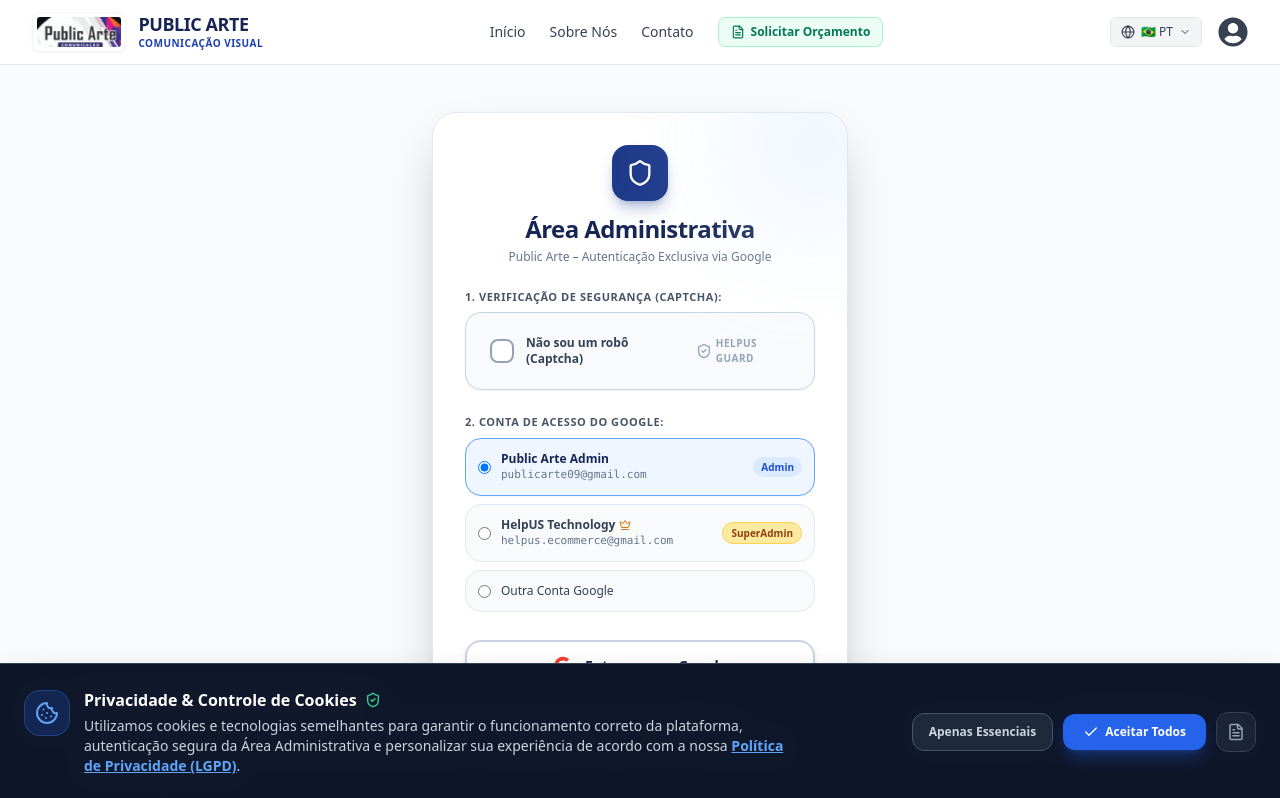
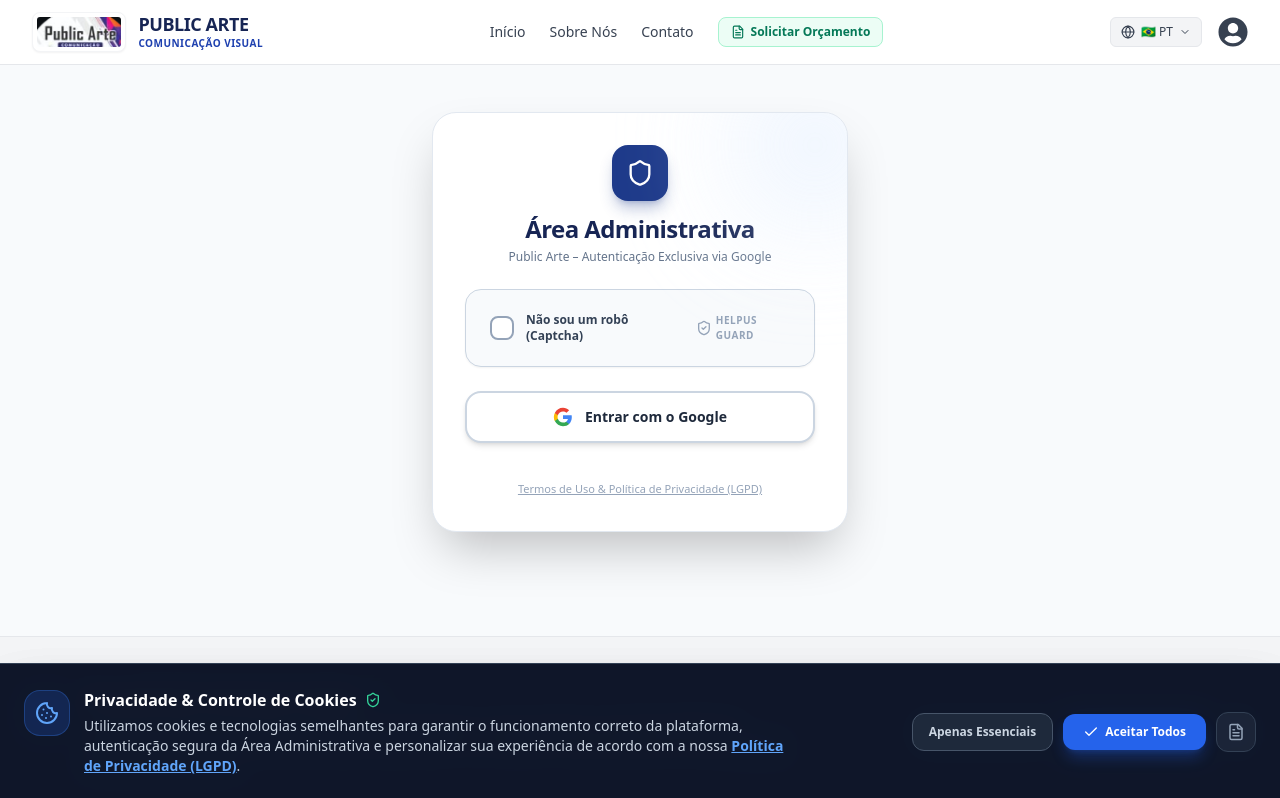
Before and after one commit to HelpUSA/publicarte, a React (Vite) app: page /login in a window 1280 px wide. Shown: the top 798 px of the page. Built offline with nearby package versions, Linux system fonts and the light colour scheme.

Commit message:
refactor: Remove account selector section from login page, keeping only Captcha and single Google login button

```diff
--- a/src/pages/Login.jsx
+++ b/src/pages/Login.jsx
@@ -5,7 +5,7 @@
 import CookieBanner from '../components/CookieBanner';
 import CaptchaWidget from '../components/CaptchaWidget';
 import { useLanguage } from '../lib/i18n';
-import { Shield, AlertCircle, CheckCircle2, ExternalLink, Chrome, Crown } from 'lucide-react';
+import { Shield, AlertCircle, CheckCircle2, ExternalLink } from 'lucide-react';
 
 export default function Login() {
   const { t } = useLanguage();
@@ -14,10 +14,6 @@
   const [loading, setLoading] = useState(false);
   const [captchaVerified, setCaptchaVerified] = useState(false);
   const [captchaError, setCaptchaError] = useState('');
-
-  // Seleção direta da conta do Google (sem modal/segunda tela)
-  const [selectedGoogleAccount, setSelectedGoogleAccount] = useState('publicarte09@gmail.com');
-  const [customGoogleEmail, setCustomGoogleEmail] = useState('');
 
   const navigate = useNavigate();
 
@@ -36,7 +32,7 @@
     }
   };
 
-  // Ação ao Clicar em "Entrar com o Google"
+  // Ação ao Clicar no Único Botão "Entrar com o Google"
   const handleGoogleLogin = (e) => {
     e?.preventDefault();
     setErro('');
@@ -49,16 +45,12 @@
 
     setLoading(true);
 
-    const targetEmail = (selectedGoogleAccount === 'outra' ? customGoogleEmail : selectedGoogleAccount).trim().toLowerCase();
+    // Autenticação direta com a Conta Padrão Google (publicarte09@gmail.com) ou SuperAdmin (helpus.ecommerce@gmail.com)
+    // Se o usuário já possuir sessão prévia de SuperAdmin ou e-mail registrado, preserva a permissão
+    const storedUser = JSON.parse(localStorage.getItem('usuario') || '{}');
+    const isSuperAdmin = storedUser.email === 'helpus.ecommerce@gmail.com' || storedUser.tipo === 'superadmin';
 
-    if (!targetEmail) {
-      setLoading(false);
-      setErro('Por favor, insira o seu e-mail do Google.');
-      return;
-    }
-
-    // 1. SuperAdmin (helpus.ecommerce@gmail.com)
-    if (targetEmail === 'helpus.ecommerce@gmail.com') {
+    if (isSuperAdmin) {
       openAdminInNewTab({
         nome: 'HelpUS Technology (SuperAdmin)',
         email: 'helpus.ecommerce@gmail.com',
@@ -66,31 +58,14 @@
         superAdminAccess: true,
         loginMethod: 'google_oauth'
       });
-      return;
-    }
-
-    // 2. Administrador Public Arte (publicarte09@gmail.com ou gmai.com)
-    if (
-      targetEmail === 'publicarte09@gmail.com' ||
-      targetEmail === 'publicarte09@gmai.com' ||
-      targetEmail.includes('publicarte')
-    ) {
+    } else {
       openAdminInNewTab({
         nome: 'Public Arte Admin',
         email: 'publicarte09@gmail.com',
         tipo: 'admin',
         loginMethod: 'google_oauth'
       });
-      return;
     }
-
-    // 3. Qualquer outra conta do Google
-    openAdminInNewTab({
-      nome: targetEmail.split('@')[0],
-      email: targetEmail,
-      tipo: 'admin',
-      loginMethod: 'google_oauth'
-    });
   };
 
   return (
@@ -144,12 +119,9 @@
             </div>
           )}
 
-          <div className="space-y-5">
+          <div className="space-y-6">
             {/* 1. CAPTCHA COLOCADO ANTES DO BOTÃO DO GOOGLE */}
             <div>
-              <label className="block text-[11px] font-extrabold text-slate-600 uppercase tracking-wider mb-1.5">
-                1. Verificação de Segurança (Captcha):
-              </label>
               <CaptchaWidget
                 onVerify={(isValid) => {
                   setCaptchaVerified(isValid);
@@ -160,95 +132,8 @@
               />
             </div>
 
-            {/* SELEÇÃO DA CONTA GOOGLE (DIRETO NO CARD, SEM SEGUNDA TELA/MODAL) */}
-            <div className="pt-1 space-y-2">
-              <label className="block text-[11px] font-extrabold text-slate-600 uppercase tracking-wider">
-                2. Conta de Acesso do Google:
-              </label>
-              <div className="space-y-2">
-                <label className={`flex items-center justify-between p-3 rounded-2xl border text-xs cursor-pointer transition ${
-                  selectedGoogleAccount === 'publicarte09@gmail.com'
-                    ? 'bg-blue-50 border-blue-400 font-bold text-blue-950 shadow-sm'
-                    : 'bg-slate-50 border-slate-200 text-slate-700 hover:bg-slate-100'
-                }`}>
-                  <div className="flex items-center gap-2.5">
-                    <input
-                      type="radio"
-                      name="googleAccount"
-                      value="publicarte09@gmail.com"
-                      checked={selectedGoogleAccount === 'publicarte09@gmail.com'}
-                      onChange={(e) => setSelectedGoogleAccount(e.target.value)}
-                      className="text-blue-600 focus:ring-blue-500"
-                    />
-                    <div>
-                      <div className="font-bold">Public Arte Admin</div>
-                      <div className="text-[11px] text-slate-500 font-mono font-normal">publicarte09@gmail.com</div>
-                    </div>
-                  </div>
-                  <span className="text-[10px] font-bold text-blue-700 bg-blue-100 px-2 py-0.5 rounded-full">
-                    Admin
-                  </span>
-                </label>
-
-                <label className={`flex items-center justify-between p-3 rounded-2xl border text-xs cursor-pointer transition ${
-                  selectedGoogleAccount === 'helpus.ecommerce@gmail.com'
-                    ? 'bg-gradient-to-r from-amber-500/10 via-purple-500/10 to-blue-500/10 border-amber-400 font-bold text-slate-900 shadow-sm'
-                    : 'bg-slate-50 border-slate-200 text-slate-700 hover:bg-slate-100'
-                }`}>
-                  <div className="flex items-center gap-2.5">
-                    <input
-                      type="radio"
-                      name="googleAccount"
-                      value="helpus.ecommerce@gmail.com"
-                      checked={selectedGoogleAccount === 'helpus.ecommerce@gmail.com'}
-                      onChange={(e) => setSelectedGoogleAccount(e.target.value)}
-                      className="text-amber-600 focus:ring-amber-500"
-                    />
-                    <div>
-                      <div className="font-bold flex items-center gap-1">
-                        HelpUS Technology <Crown size={12} className="text-amber-600" />
-                      </div>
-                      <div className="text-[11px] text-slate-500 font-mono font-normal">helpus.ecommerce@gmail.com</div>
-                    </div>
-                  </div>
-                  <span className="text-[10px] font-extrabold text-amber-800 bg-amber-200/80 px-2 py-0.5 rounded-full border border-amber-300">
-                    SuperAdmin
-                  </span>
-                </label>
-
-                <label className={`flex items-center justify-between p-3 rounded-2xl border text-xs cursor-pointer transition ${
-                  selectedGoogleAccount === 'outra'
-                    ? 'bg-blue-50 border-blue-400 font-bold text-blue-950 shadow-sm'
-                    : 'bg-slate-50 border-slate-200 text-slate-700 hover:bg-slate-100'
-                }`}>
-                  <div className="flex items-center gap-2.5 w-full">
-                    <input
-                      type="radio"
-                      name="googleAccount"
-                      value="outra"
-                      checked={selectedGoogleAccount === 'outra'}
-                      onChange={(e) => setSelectedGoogleAccount(e.target.value)}
-                      className="text-blue-600 focus:ring-blue-500"
-                    />
-                    <div className="w-full">
-                      <div>Outra Conta Google</div>
-                      {selectedGoogleAccount === 'outra' && (
-                        <input
-                          type="email"
-                          placeholder="seuemail@gmail.com"
-                          value={customGoogleEmail}
-                          onChange={(e) => setCustomGoogleEmail(e.target.value)}
-                          className="w-full mt-2 px-3 py-1.5 text-xs border border-slate-300 rounded-xl focus:ring-2 focus:ring-blue-600 focus:outline-none bg-white font-normal"
-                        />
-                      )}
-                    </div>
-                  </div>
-                </label>
-              </div>
-            </div>
-
-            {/* 2. ÚNICO BOTÃO DE ACESSO: ENTRAR COM O GOOGLE */}
-            <div className="pt-2">
+            {/* 2. ÚNICO BOTÃO DE ENTRADA VIA GOOGLE */}
+            <div>
               <button
                 type="button"
                 onClick={handleGoogleLogin}
```
